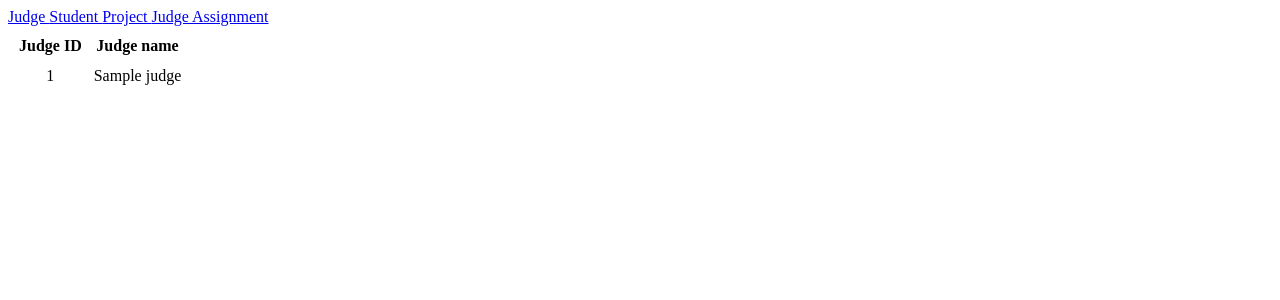
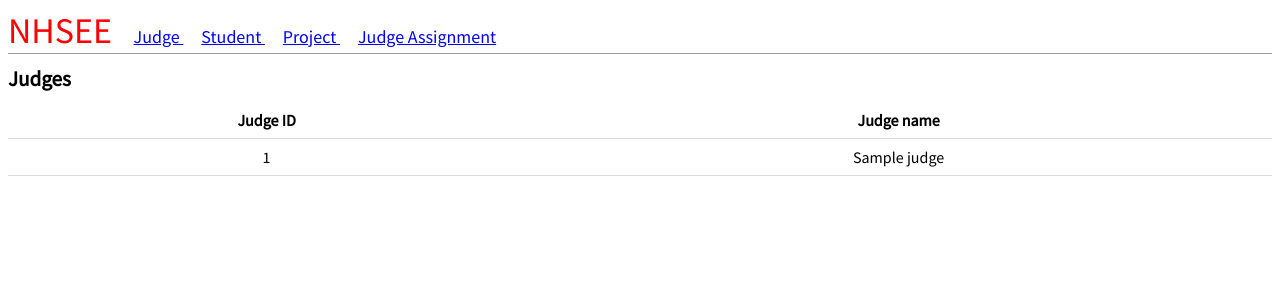
Before and after one commit to alextenczar/3-julian-alex, a Django app: page /display_judges/ in a window 1280 px wide. Shown: the top 300 px of the page. Run offline with Django 3.2, Linux system fonts and the light colour scheme; tables that the repository leaves empty hold one stand-in row (values such as "Sample post").

Commit message:
HTML/CSS changes

```diff
--- a/config/settings.py
+++ b/config/settings.py
@@ -119,3 +119,4 @@ USE_TZ = True
 # https://docs.djangoproject.com/en/2.2/howto/static-files/
 
 STATIC_URL = '/static/'
+STATICFILES_DIRS = [os.path.join(BASE_DIR, 'static')]
--- a/scoring/models.py
+++ b/scoring/models.py
@@ -18,8 +18,8 @@ class Project(models.Model):
     scaled_rank = models.FloatField()
     scaled_z = models.FloatField()
     isef_score = models.FloatField()
+
     isef_rank = models.IntegerField()
-
 class Student(models.Model):
     id = models.CharField(max_length=30, primary_key=True)
     #first_name = models.CharField()
--- a/scoring/templates/base.html
+++ b/scoring/templates/base.html
@@ -2,19 +2,22 @@
 {% load static %}
 <html>
     <head>
-        <title>Django blog</title>
+        <title>NHSEE</title>
         <link href="https://fonts.googleapis.com/css?family=Source+Sans+Pro:400" rel="stylesheet">
         <link href="{% static 'css/base.css' %}" rel="stylesheet">
+
+
     </head>
 
     <body>
 
         <header>
             <div class="nav-left">
-                <h1><a href="{% url 'home' %}">Django blog</a></h1>
-            </div>
-            <div class="nav-right">
-                <a href="{% url 'post_new' %}">+ New Blog Post</a>
+                    <a href="{% url 'home' %}" id="logo">NHSEE</a>
+                    <a href="{% url 'display_judges'  %}" role="button" class="b"> Judge </a>
+                    <a href="{% url 'display_students' %}" role="button" class="b"> Student </a>
+                    <a href="{% url 'display_projects' %}" role="button" class="b"> Project </a>
+                    <a href="{% url 'display_judge_assignments' %}" role="button" class="b"> Judge Assignment </a>
             </div>
         </header>
         <div>
--- a/scoring/templates/home.html
+++ b/scoring/templates/home.html
@@ -1,13 +1,9 @@
+
+{% extends 'base.html' %}
     {% block content %}
-    <div class="button-group">
-        <a href="{% url 'display_judges'  %}" role="button"> Judge </a>
-        <a href="{% url 'display_students' %}" role="button"> Student </a>
-        <a href="{% url 'display_projects' %}" role="button"> Project </a>
-        <a href="{% url 'display_judge_assignments' %}" role="button"> Judge Assignment </a>
-    </div>
-
         <table  style="text-align:center;" cellspacing="10">
             {% if button == "judges" %}
+            <h3>Judges</h3>
             <thread>
                 <tr>
                     <th>Judge ID</th>
@@ -16,6 +12,7 @@
             </thread>
             {% endif %}
             {% if button == "students" %}
+            <h3>Students</h3>
             <thread>
                 <tr>
                     <th>Student ID</th>
@@ -25,6 +22,7 @@
             </thread>
             {% endif %}
             {% if button == "projects" %}
+            <h3>Projects</h3>
             <thread>
                 <tr>
                     <th>Project ID</th>
@@ -43,6 +41,7 @@
             </thread>
             {% endif %}
             {% if button == "judge_assignments" %}
+            <h3>Judge Assignments</h3>
             <thread>
                 <tr>
                     <th>Judge ID</th>
@@ -58,6 +57,7 @@
             {% endif %}
             <tbody>
                 {% for item in items %}
+                <thread>
                 <tr>
                     <td>{{item.pk}}</td>
                     <td>{{item.name}}</td>
--- a/static/css/base.css
+++ b/static/css/base.css
@@ -5,22 +5,19 @@ body {
 
 header {
     border-bottom: 1px solid #999;
-    margin-bottom: 2rem;
+    margin-bottom: 0em;
     display: flex;
 }
 
 table {
     table-layout: auto;
     width: 100%;
-}
-
-header h1 a {
-    color: red;
-    text-decoration: none;
+    border-collapse: collapse;
 }
 
 .nav-left {
     margin-right: auto;
+    display: inline;
 }
 
 .nav-right {
@@ -51,3 +48,34 @@ header h1 a {
 .post-entry h2 a:hover {
     color: red;
 }
+
+.b {
+    margin-left: 1em;
+}
+
+.button-group {
+    width: 100%;
+}
+
+#logo {
+    font-size: 2em;
+    color: red;
+    text-decoration: none;
+}
+
+tr:hover {
+    background-color: #f5f5f5;
+}
+
+th, td {
+    padding: 8px;
+    border-bottom: 1px solid #ddd;
+}
+
+.active {
+    background-color: blue;
+}
+
+h3 {
+    margin: .5em 0px .5em;
+}
```
Lines whose indentation alone changed are shown as unchanged.
